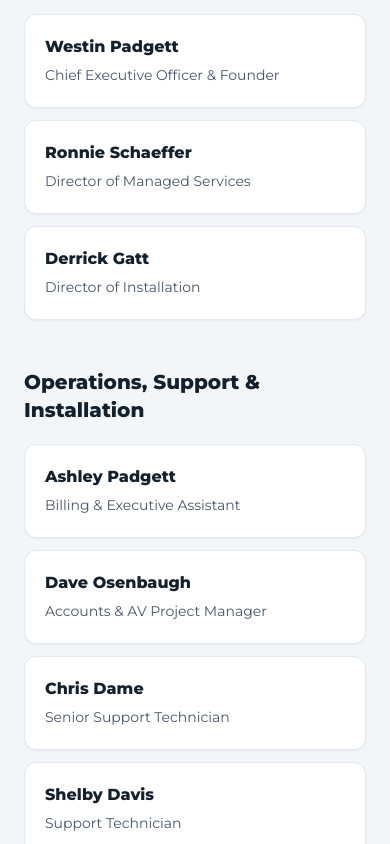
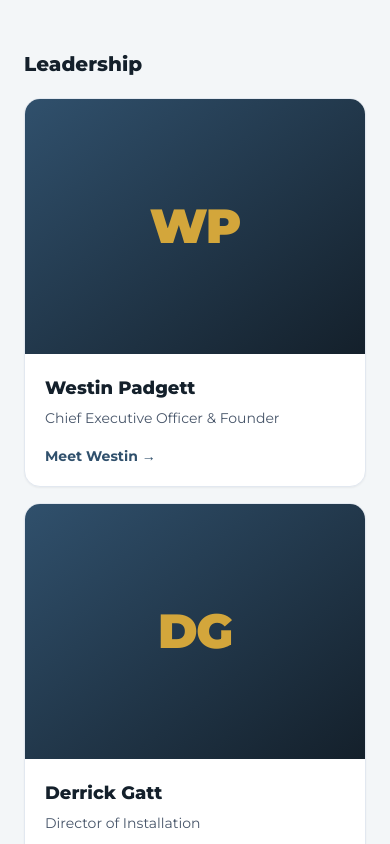
Before and after one commit to MissionTS/mts-site, a Next.js app: page /about in a window 390 px wide. Shown: the part 5000-5844 px from the top of the page. Built offline with nearby package versions, Linux system fonts and the light colour scheme.

Commit message:
Add interactive team profiles

```diff
--- a/app/about/page.tsx
+++ b/app/about/page.tsx
@@ -4,6 +4,7 @@ import Image from "next/image";
 import Link from "next/link";
 import { SiteFooter } from "@/components/SiteFooter";
 import { SiteHeader } from "@/components/SiteHeader";
+import { TeamProfiles, type TeamProfile } from "@/components/TeamProfiles";
 
 export const metadata: Metadata = {
   title: "About Us | Mission Technology Solutions",
@@ -17,17 +18,19 @@ const values = [
   ["Determined to Help", "Mission began with a desire to make stronger, more affordable technology support available to organizations serving their communities."],
 ];
 
-const leadership = [["Westin Padgett", "Chief Executive Officer & Founder"], ["Ronnie Schaeffer", "Director of Managed Services"], ["Derrick Gatt", "Director of Installation"]];
-const team = [["Ashley Padgett", "Billing & Executive Assistant"], ["Dave Osenbaugh", "Accounts & AV Project Manager"], ["Chris Dame", "Senior Support Technician"], ["Shelby Davis", "Support Technician"], ["Jonathan Davis", "Installation Technician"], ["Colton Langley", "Installation Technician"]];
+const leadership: TeamProfile[] = [
+  { name: "Westin Padgett", role: "Chief Executive Officer & Founder", bio: "Westin founded Mission Technology Solutions to make capable, community-minded technology support easier to access. He focuses on helping organizations turn technology decisions into practical next steps that support both their people and long-term goals." },
+  { name: "Derrick Gatt", role: "Director of Installation", bio: "Derrick leads Mission’s installation work with a focus on thoughtful planning, clean execution, and dependable results. He helps turn the details behind networks, infrastructure, and physical security into systems clients can rely on every day." },
+];
 
-function TeamList({ title, people }: { title: string; people: string[][] }) {
-  return <div>
-    <h3 className="text-xl font-extrabold text-mission-ink">{title}</h3>
-    <div className="mt-5 grid gap-3 sm:grid-cols-2">
-      {people.map(([name, role]) => <div key={name} className="rounded-xl border border-slate-200 bg-white p-5 shadow-sm"><div className="font-extrabold text-mission-ink">{name}</div><div className="mt-1 text-sm leading-6 text-slate-600">{role}</div></div>)}
-    </div>
-  </div>;
-}
+const team: TeamProfile[] = [
+  { name: "Ashley Padgett", role: "Billing & Executive Assistant", bio: "Ashley helps keep the client experience organized and responsive behind the scenes. From billing coordination to day-to-day support for the Mission team, she helps make sure the details do not get in the way of great service." },
+  { name: "Jonathan Davis", role: "Installation Technician", bio: "Jonathan supports the hands-on work that brings technology projects to life. He approaches installations with care and attention to the details that make systems easier to maintain and use." },
+  { name: "Colton Langley", role: "Installation Technician", bio: "Colton helps deliver dependable technology installations for Mission clients. His work supports the infrastructure, cabling, and on-site details that create a strong foundation for daily operations." },
+  { name: "Alyssa Hopen", role: "Service Coordinator", bio: "Alyssa helps keep service moving smoothly from the first request through follow-up. She coordinates communication, helps connect clients with the right Mission resources, and keeps the service experience organized and approachable." },
+  { name: "Jacob Bohlmann", role: "Helpdesk Technician", bio: "Jacob supports clients with friendly, practical technical help. He works to make everyday technology issues less disruptive so teams can stay focused on the work that matters most." },
+  { name: "Dylan Wyatt", role: "Helpdesk Technician", bio: "Dylan helps Mission clients navigate technology questions and day-to-day support needs with a service-first mindset. He is focused on clear communication, reliable troubleshooting, and a better experience for every user." },
+];
 
 export default function AboutPage() {
   return <main>
@@ -51,7 +54,7 @@ export default function AboutPage() {
 
     <section className="bg-white py-20 lg:py-24"><div className="mx-auto max-w-7xl px-6 lg:px-8"><div className="max-w-3xl"><p className="text-sm font-extrabold uppercase tracking-[0.18em] text-mission-navy">Our story</p><h2 className="mt-3 text-4xl font-black tracking-tight text-mission-ink sm:text-5xl">Built to make technology support more practical.</h2></div><div className="mt-12 grid gap-6 lg:grid-cols-3">{[["The problem", "In the Kokomo area, many nonprofits and growing organizations were navigating unclear technology needs, limited security knowledge, and services that strained already-tight budgets."], ["The solution", "Mission set out to provide practical managed IT and networking support that helps organizations focus their attention on the people and communities they serve."], ["Where we are now", "Our work has expanded beyond nonprofits to serve industries including manufacturing and government, with services that support today’s operations and planning for what comes next."]].map(([title, text], index) => <article key={title} className="border-l-4 border-mission-gold pl-6"><div className="text-sm font-black uppercase tracking-widest text-mission-navy">0{index + 1}</div><h3 className="mt-3 text-2xl font-extrabold text-mission-ink">{title}</h3><p className="mt-3 leading-7 text-slate-600">{text}</p></article>)}</div></div></section>
 
-    <section className="bg-mission-mist py-20 lg:py-24"><div className="mx-auto max-w-7xl px-6 lg:px-8"><p className="text-sm font-extrabold uppercase tracking-[0.18em] text-mission-navy">Our team</p><h2 className="mt-3 text-4xl font-black tracking-tight text-mission-ink sm:text-5xl">People who care about getting it right.</h2><div className="mt-12 space-y-12"><TeamList title="Leadership" people={leadership} /><TeamList title="Operations, Support & Installation" people={team} /></div></div></section>
+    <section className="bg-mission-mist py-20 lg:py-24"><div className="mx-auto max-w-7xl px-6 lg:px-8"><p className="text-sm font-extrabold uppercase tracking-[0.18em] text-mission-navy">Our team</p><h2 className="mt-3 text-4xl font-black tracking-tight text-mission-ink sm:text-5xl">People who care about getting it right.</h2><p className="mt-5 max-w-2xl leading-8 text-slate-600">Select a team member to learn more about the people behind Mission.</p><div className="mt-12 space-y-12"><TeamProfiles title="Leadership" people={leadership} /><TeamProfiles title="Operations, Support & Installation" people={team} /></div></div></section>
 
     <section className="bg-mission-navy py-20 text-white"><div className="mx-auto flex max-w-7xl flex-col justify-between gap-8 px-6 lg:flex-row lg:items-center lg:px-8"><div><p className="text-sm font-extrabold uppercase tracking-[0.18em] text-mission-gold">How can we help?</p><h2 className="mt-3 max-w-3xl text-4xl font-black tracking-tight sm:text-5xl">Tell us about your business and the work you need technology to support.</h2></div><Link href="/#contact" className="inline-flex shrink-0 items-center justify-center gap-2 rounded-xl bg-white px-6 py-3.5 font-extrabold text-mission-navy transition hover:bg-slate-100">Start a Conversation <ArrowRightIcon className="h-4 w-4" /></Link></div></section>
     <SiteFooter />
--- /dev/null
+++ b/components/TeamProfiles.tsx
@@ -0,0 +1,63 @@
+"use client";
+
+import { XMarkIcon } from "@heroicons/react/24/outline";
+import Image from "next/image";
+import { useEffect, useState } from "react";
+
+export type TeamProfile = {
+  name: string;
+  role: string;
+  bio: string;
+  image?: string;
+};
+
+export function TeamProfiles({ title, people }: { title: string; people: TeamProfile[] }) {
+  const [selected, setSelected] = useState<TeamProfile | null>(null);
+
+  useEffect(() => {
+    const closeOnEscape = (event: KeyboardEvent) => {
+      if (event.key === "Escape") setSelected(null);
+    };
+    window.addEventListener("keydown", closeOnEscape);
+    return () => window.removeEventListener("keydown", closeOnEscape);
+  }, []);
+
+  return <>
+    <div>
+      <h3 className="text-xl font-extrabold text-mission-ink">{title}</h3>
+      <div className="mt-5 grid gap-4 sm:grid-cols-2 lg:grid-cols-3">
+        {people.map((person) => (
+          <button key={person.name} type="button" onClick={() => setSelected(person)} className="group overflow-hidden rounded-2xl border border-slate-200 bg-white text-left shadow-sm transition hover:-translate-y-1 hover:border-mission-gold hover:shadow-lg focus:outline-none focus:ring-2 focus:ring-mission-navy focus:ring-offset-2">
+            <div className="flex aspect-[4/3] items-center justify-center bg-gradient-to-br from-mission-navy to-mission-ink text-5xl font-black tracking-tight text-mission-gold">
+              {person.image ? <Image src={person.image} alt={person.name} width={640} height={480} className="h-full w-full object-cover" /> : person.name.split(" ").map((part) => part[0]).join("")}
+            </div>
+            <div className="p-5">
+              <div className="text-lg font-extrabold text-mission-ink">{person.name}</div>
+              <div className="mt-1 text-sm leading-6 text-slate-600">{person.role}</div>
+              <div className="mt-4 text-sm font-bold text-mission-navy transition group-hover:text-mission-gold">Meet {person.name.split(" ")[0]} →</div>
+            </div>
+          </button>
+        ))}
+      </div>
+    </div>
+
+    {selected && (
+      <div className="fixed inset-0 z-[100] flex items-center justify-center bg-mission-ink/80 p-4 backdrop-blur-sm" role="dialog" aria-modal="true" aria-label={`${selected.name} profile`} onMouseDown={() => setSelected(null)}>
+        <div className="relative w-full max-w-2xl overflow-hidden rounded-3xl bg-white shadow-2xl" onMouseDown={(event) => event.stopPropagation()}>
+          <button type="button" onClick={() => setSelected(null)} aria-label="Close profile" className="absolute right-4 top-4 z-10 inline-flex h-11 w-11 items-center justify-center rounded-full bg-white/95 text-mission-navy shadow-lg transition hover:bg-mission-mist"><XMarkIcon className="h-6 w-6" /></button>
+          <div className="grid sm:grid-cols-[0.85fr_1.15fr]">
+            <div className="flex min-h-64 items-center justify-center bg-gradient-to-br from-mission-navy to-mission-ink text-7xl font-black text-mission-gold">
+              {selected.image ? <Image src={selected.image} alt={selected.name} width={720} height={720} className="h-full w-full object-cover" /> : selected.name.split(" ").map((part) => part[0]).join("")}
+            </div>
+            <div className="p-8 sm:p-10">
+              <p className="text-sm font-extrabold uppercase tracking-[0.18em] text-mission-navy">Mission Technology Solutions</p>
+              <h2 className="mt-3 text-3xl font-black tracking-tight text-mission-ink">{selected.name}</h2>
+              <p className="mt-2 font-bold text-mission-gold">{selected.role}</p>
+              <p className="mt-6 leading-8 text-slate-600">{selected.bio}</p>
+            </div>
+          </div>
+        </div>
+      </div>
+    )}
+  </>;
+}
```
